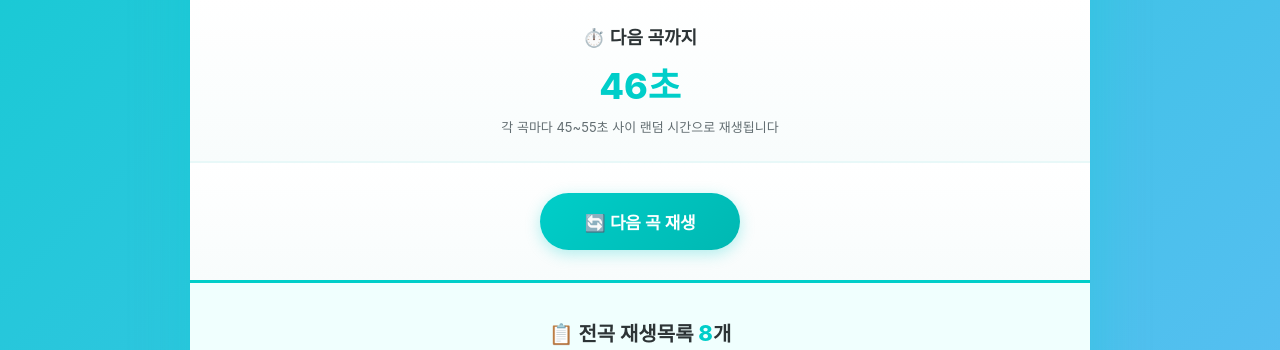
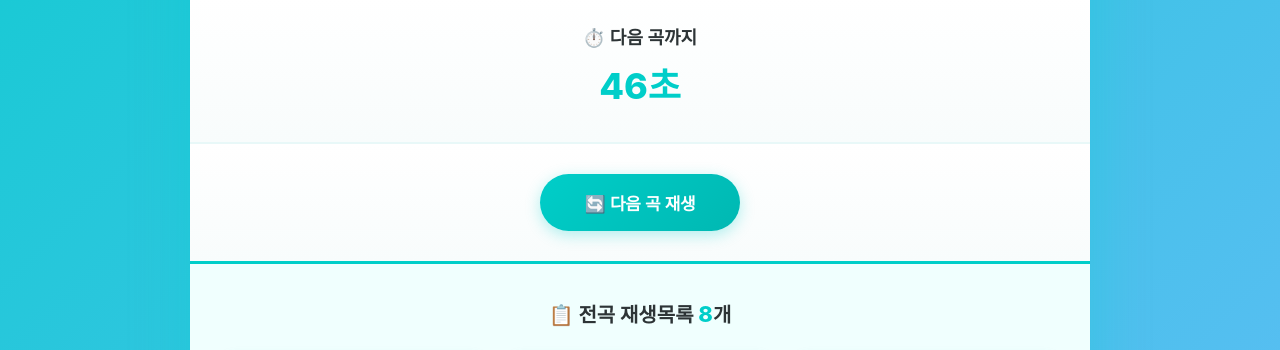
Before and after one commit to minhomint/data-17-, a plain HTML site: page index.html in a window 1280 px wide. Shown: the part 743-1093 px from the top of the page. Drawn offline with Linux system fonts and the light colour scheme.

Commit message:
Update index.html

```diff
--- a/index.html
+++ b/index.html
@@ -289,7 +289,7 @@
         <div class="timer-section">
             <div class="timer-display">⏱️ 다음 곡까지</div>
             <div class="timer-number" id="timer">--</div>
-            <div class="timer-info">각 곡마다 45~55초 사이 랜덤 시간으로 재생됩니다</div>
+
         </div>
 
         <div class="controls">
```
